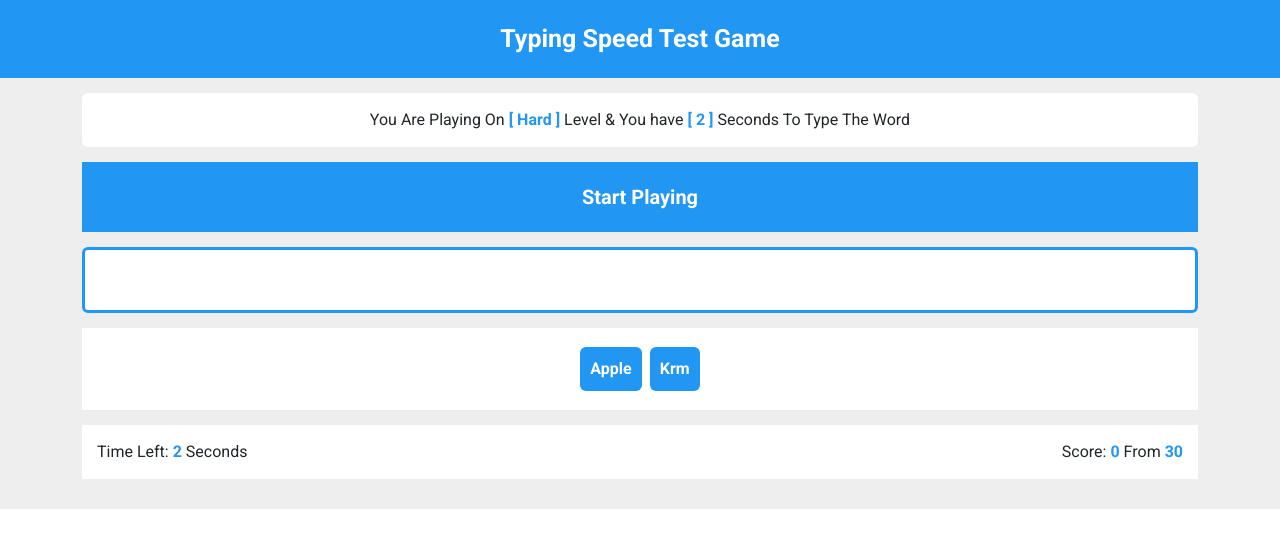
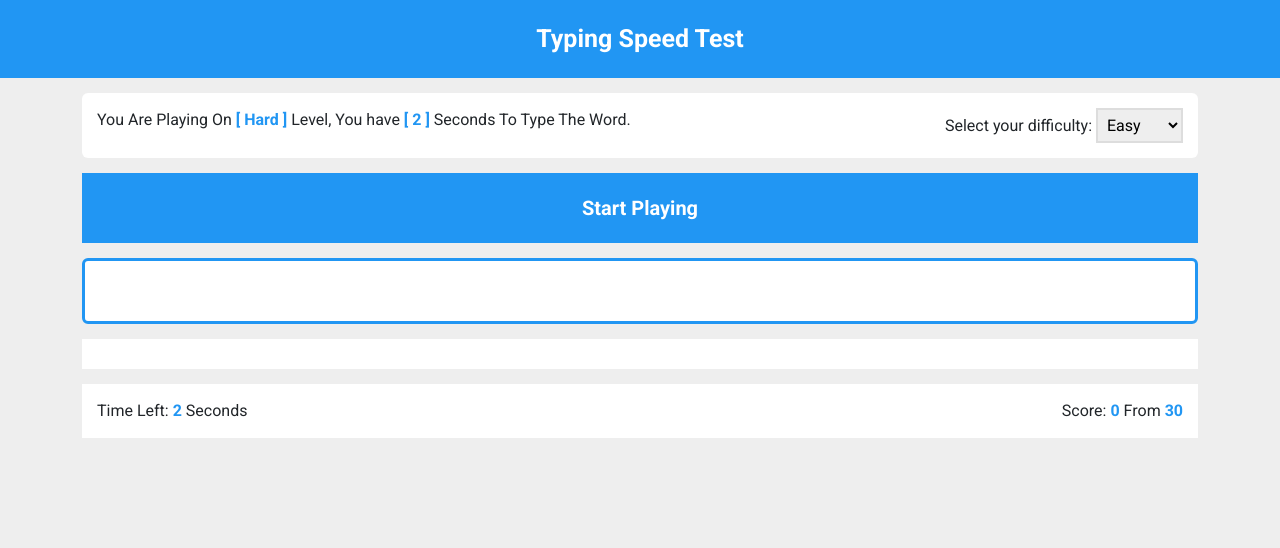
Before and after one commit to YoussefHussein0/Typing-Test, a plain HTML site: page index.html in a window 1280 px wide. Drawn offline with Linux system fonts and the light colour scheme.

Commit message:
Basic features added

```diff
--- a/css/style.css
+++ b/css/style.css
@@ -16,11 +16,11 @@ html {
 }
 
 body {
+    background-color: #eee;
     font-family: "Open Sans", sans-serif;
 }
 
 .game {
-    background-color: #eee;
     min-width: 100vh;
 }
 
@@ -44,6 +44,15 @@ body {
     margin: 15px 0;
     border-radius: 6px;
     text-align: center;
+    display: flex;
+    justify-content: space-between;
+}
+
+.message-box2 select {
+    border: 2px solid #ddd;
+    background: #eee;
+    padding: 5px;
+    transition: 0.4s;
 }
 
 .message span {
@@ -67,6 +76,11 @@ body {
     cursor: pointer;
     color: white;
     padding: 20px;
+}
+
+.start:hover {
+    background-color: #2a85cf;
+    transition: 0.4s;
 }
 
 .the-word {
--- a/index.html
+++ b/index.html
@@ -11,26 +11,32 @@
     <link rel="stylesheet" href="css/all.min.css" />
     <link rel="stylesheet" href="css/bootstrap.min.css" />
     <link rel="stylesheet" href="css/style.css" />
-    <title>Document</title>
+    <title>Type Speed</title>
   </head>
   <body>
     <div class="game">
-      <div class="name">Typing Speed Test Game</div>
+      <div class="name">Typing Speed Test</div>
       <div class="container">
         <div class="message">
-          You Are Playing On
-          <span class="lvl"></span> Level &amp; You have
-          <span class="seconds"></span> Seconds To Type The Word
+          <div class="message-box1">
+            You Are Playing On <span class="lvl"></span> Level, You have
+            <span class="seconds"></span> Seconds To Type The Word.
+          </div>
+          <div class="message-box2">
+            Select your difficulty:
+            <select id="selectDifficulty">
+              <option value="Easy">Easy</option>
+              <option value="Normal">Normal</option>
+              <option value="Hard">Hard</option>
+            </select>
+          </div>
         </div>
         <div class="start">Start Playing</div>
         <div class="the-word"></div>
         <input type="text" class="input" />
-        <div class="upcoming-words">
-          <div>Apple</div>
-          <div>Krm</div>
-        </div>
+        <div class="upcoming-words"></div>
         <div class="control">
-          <div class="time">Time Left: <span></span> Seconds</div>
+          <div class="time">Time Left: <span>3</span> Seconds</div>
           <div class="score">
             Score: <span class="got">0</span> From <span class="total"></span>
           </div>
```
